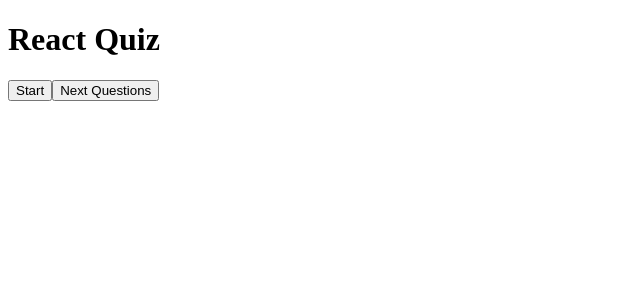
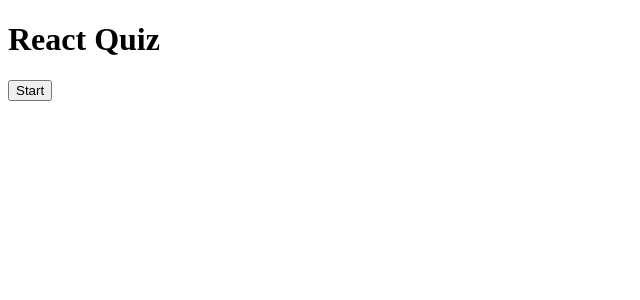
Before and after one commit to newt0/quiz-react-ts, a React (Create React App) app: page / in a window 1280 px wide. Shown: the top 300 px of the page, without its empty margins (0-640 px from the left). Built offline with nearby package versions, Linux system fonts and the light colour scheme.

Commit message:
del: unneed button

```diff
--- a/src/App.tsx
+++ b/src/App.tsx
@@ -95,10 +95,6 @@
           Next Questions
         </button>
       ) : null}
-
-      <button className="next" onClick={nextQuestion}>
-        Next Questions
-      </button>
     </div>
   );
 };
```
Also changed, not shown: 1 other file (tests, documents, lock files or other folders).
